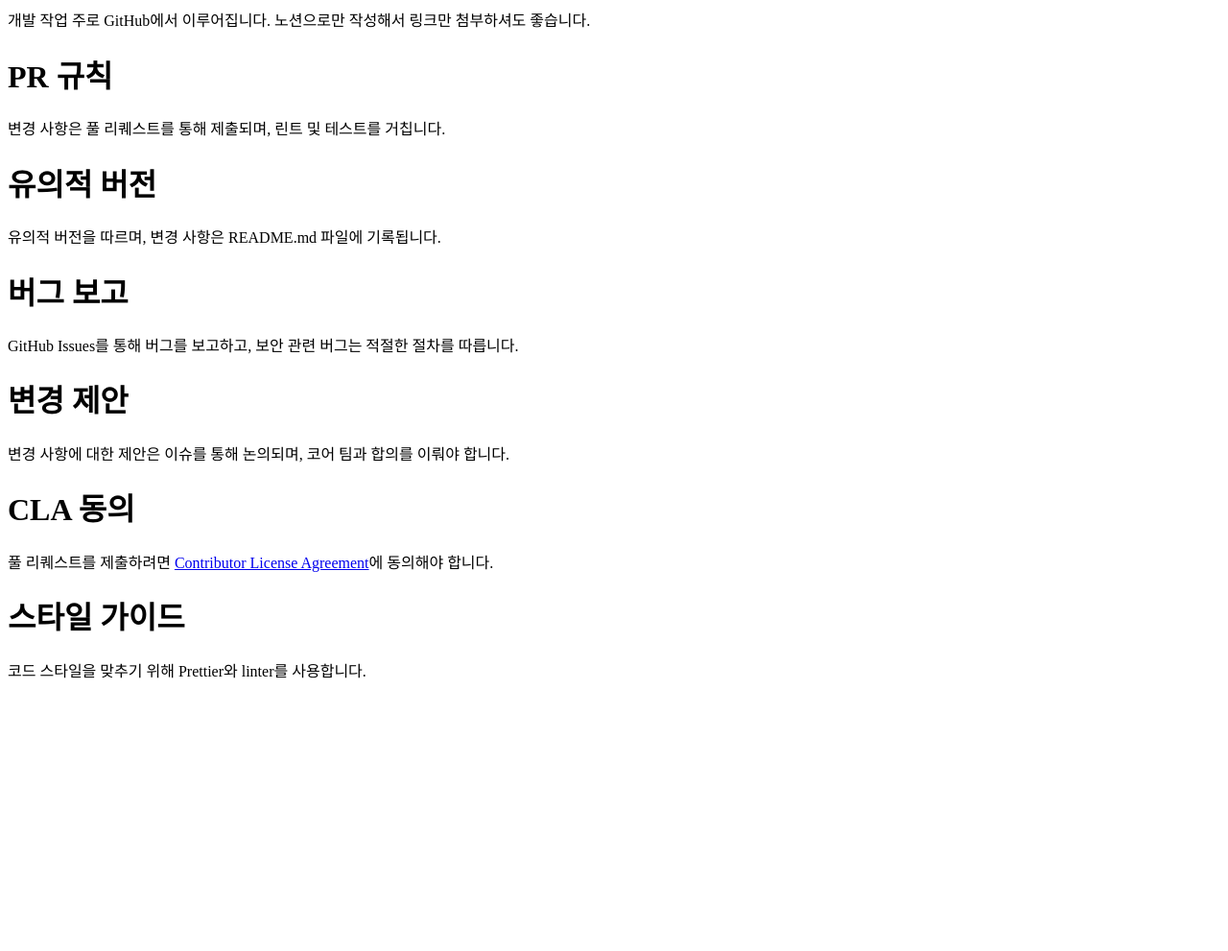
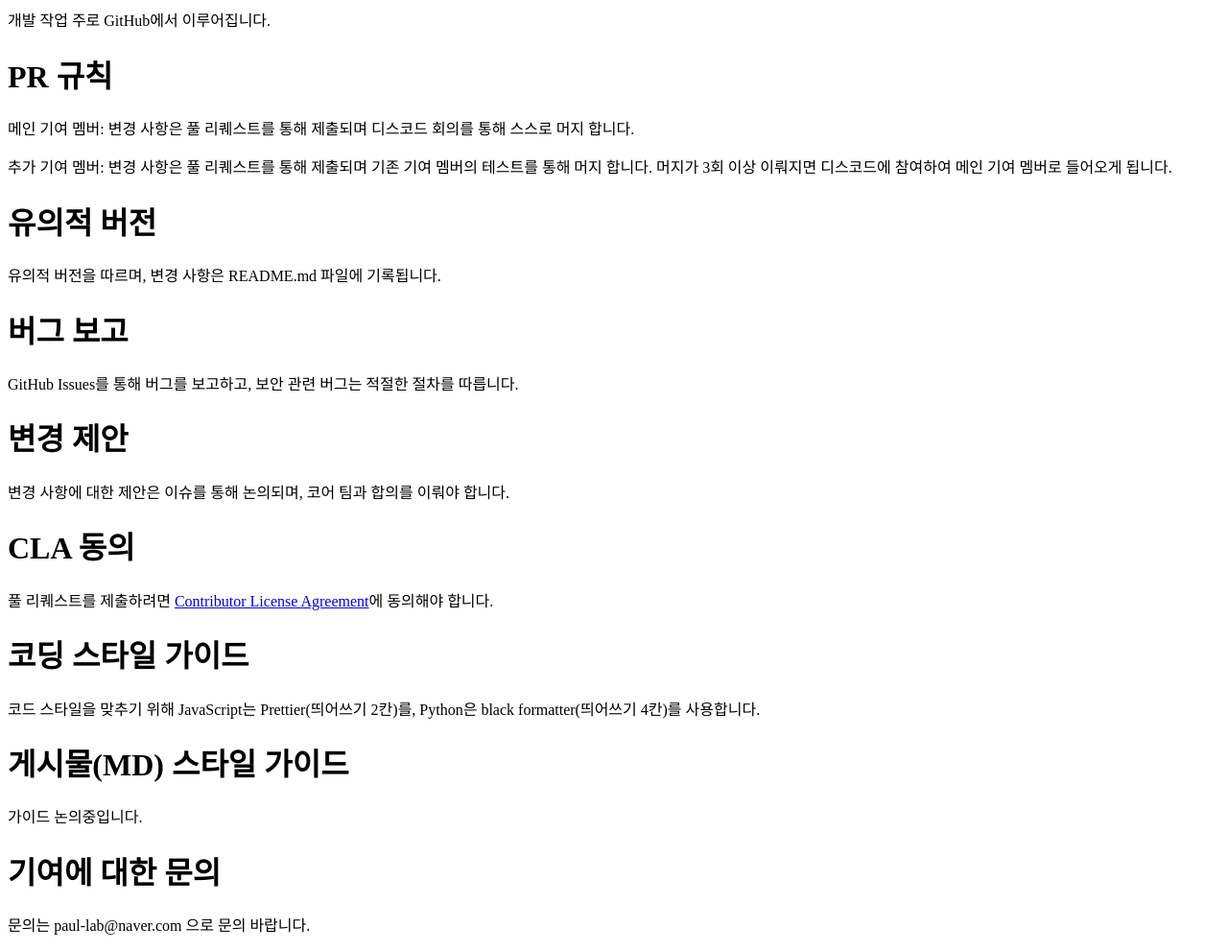
Before and after one commit to Kimchanyang524/djangomodelgallery, a plain HTML site: page contribute/index.html in a window 1280 px wide. Shown: the part 180-1171 px from the top of the page at 96% size. Before the commit the page ends 906 px from the top, so only its background shows below. Drawn offline with Linux system fonts and the light colour scheme.

Commit message:
0324 회의 내용 반영

```diff
--- a/contribute/index.html
+++ b/contribute/index.html
@@ -4,10 +4,11 @@
     <p>모든 참여자는 <a href="https://www.contributor-covenant.org/">Contributor Covenant</a>를 준수해야 합니다.</p>
 
     <h1>오픈소스</h1>
-    <p>개발 작업 주로 GitHub에서 이루어집니다. 노션으로만 작성해서 링크만 첨부하셔도 좋습니다.</p>
+    <p>개발 작업 주로 GitHub에서 이루어집니다.</p>
 
     <h1>PR 규칙</h1>
-    <p>변경 사항은 풀 리퀘스트를 통해 제출되며, 린트 및 테스트를 거칩니다.</p>
+    <p>메인 기여 멤버: 변경 사항은 풀 리퀘스트를 통해 제출되며 디스코드 회의를 통해 스스로 머지 합니다.</p>
+    <p>추가 기여 멤버: 변경 사항은 풀 리퀘스트를 통해 제출되며 기존 기여 멤버의 테스트를 통해 머지 합니다. 머지가 3회 이상 이뤄지면 디스코드에 참여하여 메인 기여 멤버로 들어오게 됩니다.</p>
 
     <h1>유의적 버전</h1>
     <p>유의적 버전을 따르며, 변경 사항은 README.md 파일에 기록됩니다.</p>
@@ -21,6 +22,12 @@
     <h1>CLA 동의</h1>
     <p>풀 리퀘스트를 제출하려면 <a href="https://en.wikipedia.org/wiki/Contributor_License_Agreement">Contributor License Agreement</a>에 동의해야 합니다.</p>
 
-    <h1>스타일 가이드</h1>
-    <p>코드 스타일을 맞추기 위해 Prettier와 linter를 사용합니다.</p>
+    <h1>코딩 스타일 가이드</h1>
+    <p>코드 스타일을 맞추기 위해 JavaScript는 Prettier(띄어쓰기 2칸)를, Python은 black formatter(띄어쓰기 4칸)를 사용합니다.</p>
+
+    <h1>게시물(MD) 스타일 가이드</h1>
+    <p>가이드 논의중입니다.</p>
+
+    <h1>기여에 대한 문의</h1>
+    <p>문의는 paul-lab@naver.com 으로 문의 바랍니다.</p>
 </div>
```
Also changed, not shown: license/index.html (+1 -1 lines).
